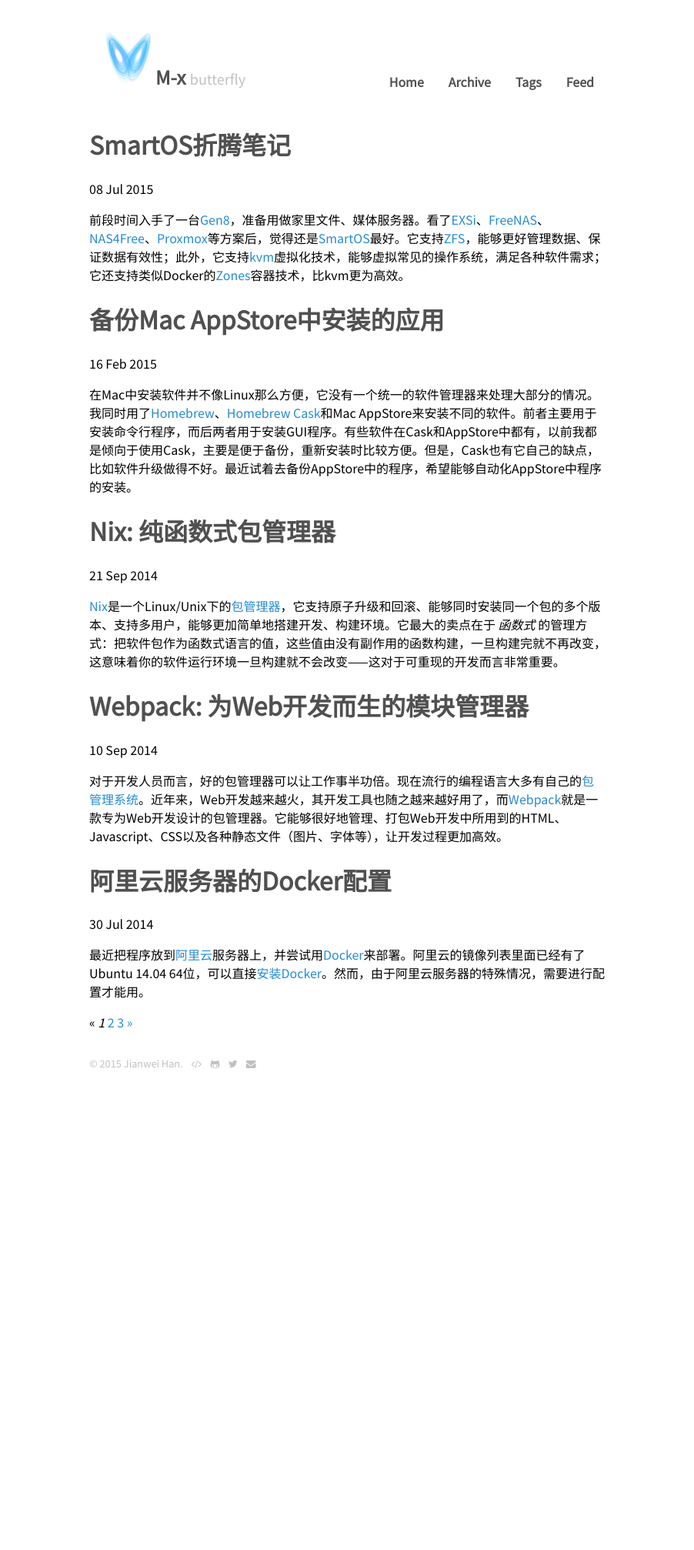
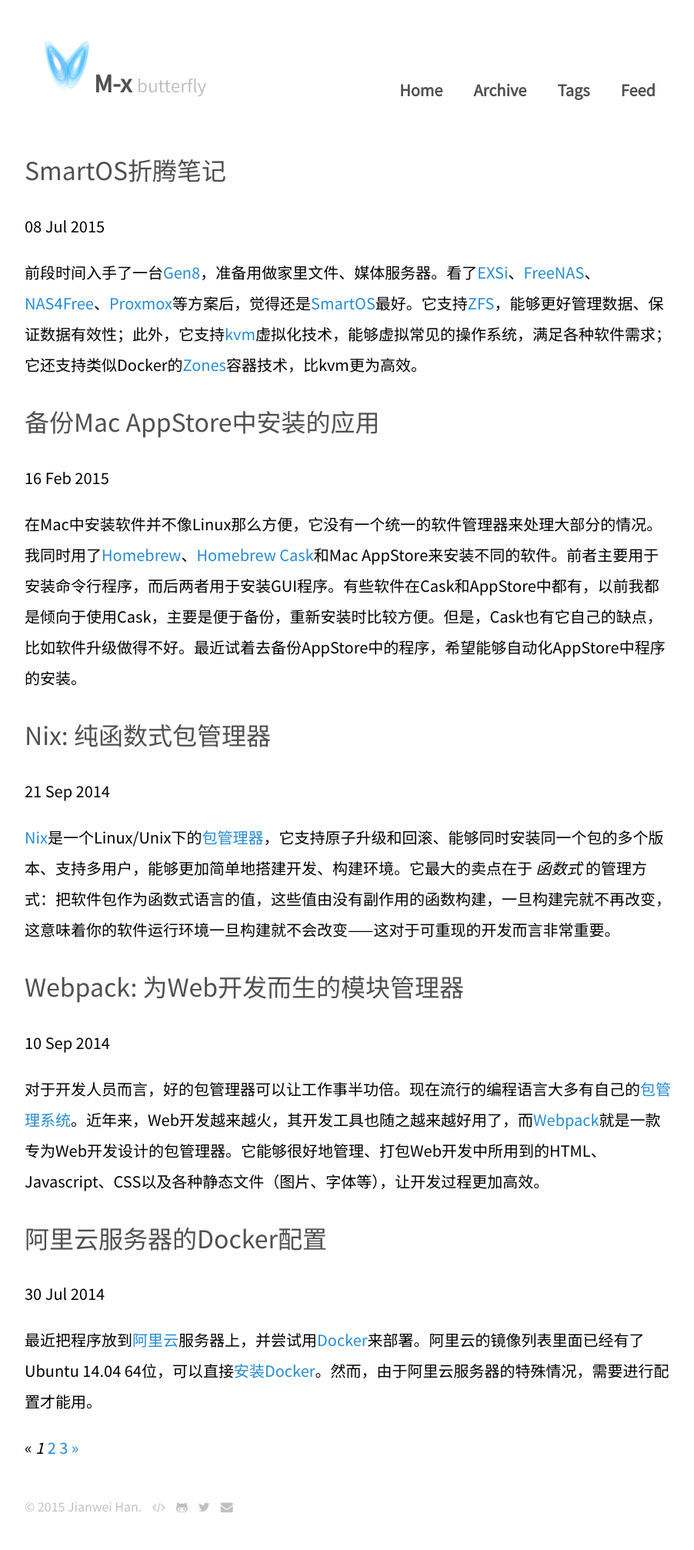
Before and after one commit to hanjianwei/hanjianwei.github.io, a Jekyll site: the page built from index.html, in a window 1280 px wide. Shown: the whole page at 77% size, without its empty margins (188-1090 px from the left). Built offline with Jekyll 4.4.1, drawn with Linux system fonts in a browser that asks for light colours; the list of posts is cut into pages by our own code; before the commit the page ends 1425 px from its top, so only the background shows below that.

Commit message:
More responsive design

```diff
--- a/_includes/head.html
+++ b/_includes/head.html
@@ -3,7 +3,7 @@
   <meta http-equiv="content-type" content="text/html; charset=utf-8">
 
   <!-- Enable responsiveness on mobile devices-->
-  <meta name="viewport" content="width=device-width, initial-scale=1.0, maximum-scale=1">
+  <meta name="viewport" content="width=device-width, initial-scale=1.0">
 
   <title>
     {% if page.title == "Home" %}
--- a/_sass/layout.scss
+++ b/_sass/layout.scss
@@ -4,9 +4,23 @@
 }
 
 .container {
-  max-width: 42rem;
+  width: 100%;
   padding-left: 1rem;
   padding-right: 1rem;
+}
+
+.container {
+  max-width: 28rem;
+}
+@media (min-width: 38em) {
+  .container {
+    max-width: 32rem;
+  }
+}
+@media (min-width: 56em) {
+  .container {
+    max-width: 42rem;
+  }
 }
 
 header nav {
@@ -27,6 +41,17 @@
   }
 }
 
+@media (max-width: 56em) {
+  header nav {
+    ul {
+      justify-content: flex-start;
+    }
+    .brand {
+      display: none;
+    }
+  }
+}
+
 footer {
   padding-top: 2rem;
   padding-bottom: 2rem;
--- a/_sass/scaffolding.scss
+++ b/_sass/scaffolding.scss
@@ -1,5 +1,25 @@
 html {
   font-size: 16px;
+  line-height: 2;
+}
+@media (min-width: 38em) {
+  html {
+    font-size: 20px;
+  }
+}
+
+h1, h2, h3 {
+  font-weight: 500;
+}
+
+h1 {
+  font-size: 1.6rem;
+}
+h2 {
+  font-size: 1.5rem;
+}
+h3 {
+  font-size: 1.25rem;
 }
 
 a {
--- a/_sass/typography.scss
+++ b/_sass/typography.scss
@@ -48,7 +48,6 @@
 
 html {
   font-family: $font-sans-serif;
-  line-height: 1.5;
 }
 
 code,
```
